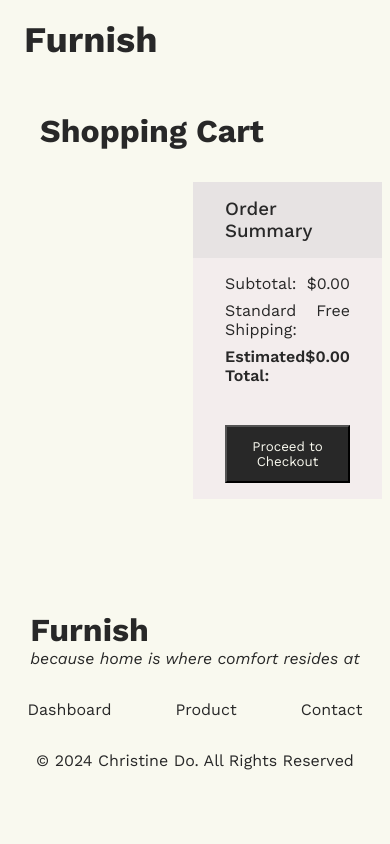
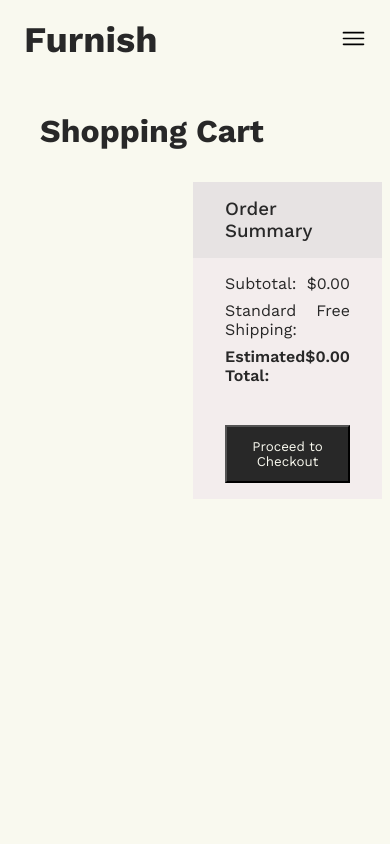
Before and after one commit to thechristinedo/furnish, a React (Vite) app: page /cart in a window 390 px wide. Shown: the top 844 px of the page. Built offline with nearby package versions, Linux system fonts and the light colour scheme; a web font is replaced by a local one.

Commit message:
added barebone responsive navbar

```diff
--- a/src/component/Navbar.tsx
+++ b/src/component/Navbar.tsx
@@ -1,14 +1,59 @@
 import { Link } from "react-router-dom";
 import { useShoppingCart } from "../context/ShoppingCartProvider";
+import { useEffect, useState } from "react";
 
 const Navbar = () => {
+  const [isMenuOpen, setIsMenuOpen] = useState(false);
   const { cartQuantity } = useShoppingCart();
+
+  const handleMenuToggle = function (e: React.MouseEvent<HTMLButtonElement>) {
+    const target = e.target as HTMLElement;
+    const button = target.closest(".navMenuToggle") as HTMLButtonElement;
+    const navMenu = target
+      .closest(".navContainer")
+      ?.querySelector(".navMenu") as HTMLDivElement;
+
+    navMenu.classList.toggle("navMenuDisplay");
+
+    if (!isMenuOpen) {
+      document.body.style.overflow = "hidden"; // Disable scrolling
+    } else {
+      document.body.style.overflow = ""; // Restore scrolling
+    }
+
+    button.innerHTML =
+      isMenuOpen === false
+        ? `<svg
+          xmlns="http://www.w3.org/2000/svg"
+          x="0px"
+          y="0px"
+          width="25"
+          height="25"
+          viewBox="0 0 50 50"
+        >
+          <path d="M 9.15625 6.3125 L 6.3125 9.15625 L 22.15625 25 L 6.21875 40.96875 L 9.03125 43.78125 L 25 27.84375 L 40.9375 43.78125 L 43.78125 40.9375 L 27.84375 25 L 43.6875 9.15625 L 40.84375 6.3125 L 25 22.15625 Z"></path>
+        </svg>`
+        : `<svg
+            xmlns="http://www.w3.org/2000/svg"
+            x="0px"
+            y="0px"
+            width="25"
+            height="25"
+            viewBox="0 0 30 30"
+          >
+            <path d="M 3 7 A 1.0001 1.0001 0 1 0 3 9 L 27 9 A 1.0001 1.0001 0 1 0 27 7 L 3 7 z M 3 14 A 1.0001 1.0001 0 1 0 3 16 L 27 16 A 1.0001 1.0001 0 1 0 27 14 L 3 14 z M 3 21 A 1.0001 1.0001 0 1 0 3 23 L 27 23 A 1.0001 1.0001 0 1 0 27 21 L 3 21 z"></path>
+          </svg>`;
+
+    setIsMenuOpen(!isMenuOpen);
+  };
+
   return (
     <nav>
       <div className="navContainer container">
         <Link to="/" className="navLogo">
           <h1>Furnish</h1>
         </Link>
+
         <ul className="navList">
           <li>
             <Link to="/dashboard" className="navLink">
@@ -40,6 +85,44 @@ const Navbar = () => {
             </Link>
           </li>
         </ul>
+        <button
+          type="button"
+          className="navMenuToggle"
+          onClick={handleMenuToggle}
+        >
+          <svg
+            xmlns="http://www.w3.org/2000/svg"
+            x="0px"
+            y="0px"
+            width="25px"
+            height="25px"
+            viewBox="0 0 30 30"
+          >
+            <path d="M 3 7 A 1.0001 1.0001 0 1 0 3 9 L 27 9 A 1.0001 1.0001 0 1 0 27 7 L 3 7 z M 3 14 A 1.0001 1.0001 0 1 0 3 16 L 27 16 A 1.0001 1.0001 0 1 0 27 14 L 3 14 z M 3 21 A 1.0001 1.0001 0 1 0 3 23 L 27 23 A 1.0001 1.0001 0 1 0 27 21 L 3 21 z"></path>
+          </svg>
+        </button>
+
+        <div className="navMenu">
+          {isMenuOpen && (
+            <ul className="navMenuContainer container">
+              <li>
+                <Link to="/dashboard" className="navMenuLink">
+                  Dashboard
+                </Link>
+              </li>
+              <li>
+                <Link to="/product" className="navMenuLink">
+                  Products
+                </Link>
+              </li>
+              <li className="navCart">
+                <Link to="/cart" className="navMenuLink">
+                  Cart
+                </Link>
+              </li>
+            </ul>
+          )}
+        </div>
       </div>
     </nav>
   );
--- a/src/index.css
+++ b/src/index.css
@@ -35,6 +35,7 @@ nav {
 
 body {
   background-color: rgb(var(--background-color));
+  overflow-x: hidden;
 }
 
 .navContainer {
@@ -49,6 +50,40 @@ body {
 .navList {
   display: flex;
   gap: 2rem;
+}
+
+.navMenuToggle {
+  padding: 0.5rem 1rem;
+  border: none;
+  display: none;
+  cursor: pointer;
+
+  background-color: rgb(var(--background-color));
+}
+
+.navMenu {
+  position: fixed;
+  top: 80px;
+  left: 0;
+  transform: translateX(100%);
+  z-index: 10;
+  padding: 1rem;
+
+  background-color: rgb(var(--background-color));
+  width: 100%;
+  height: calc(100vh - 80px);
+
+  transition: transform 0.5s ease-in-out;
+}
+
+.navMenuDisplay {
+  transform: translateX(0);
+}
+
+.navMenuContainer {
+  display: flex;
+  flex-direction: column;
+  gap: 1rem;
 }
 
 .navLink,
@@ -98,10 +133,10 @@ body {
 .footerContainer {
   background: rgb(var(--background-color));
   display: flex;
-  justify-content: space-evenly;
+  justify-content: space-between;
   align-items: center;
 
-  padding: 7rem 4rem;
+  padding: 5rem 4rem;
 }
 
 .footerLeftContainer {
@@ -282,8 +317,10 @@ body {
 
 /*************************************/
 
-.homeFooterContainer {
+.homeFooterBackgroundContainer {
   min-height: 400px;
+  height: 100%;
+  display: flex;
 
   border-radius: 1.5rem;
   margin: 0 2rem;
@@ -296,26 +333,34 @@ body {
   background-position: center;
   background-size: cover;
   background-repeat: no-repeat;
-  /* backdrop-filter: blur(10px); */
 
-  position: relative;
+  padding-top: 3rem;
+  padding-bottom: 3rem;
+}
+
+.homeFooterContainer {
+  display: flex;
+  flex-direction: column;
+  align-items: end;
+  justify-content: space-between;
 }
 
 .homeFooterText {
+  display: flex;
+  flex-direction: column;
+  align-items: end;
+
   text-align: right;
-  padding: 3rem;
 }
 
 .homeFooterText h2 {
+  width: fit-content;
   font-size: 5rem;
   color: rgb(var(--accent-color));
 }
 
 .homeFooterText p {
-  width: 50%;
-  margin-left: auto;
-  display: flex;
-  justify-content: end;
+  width: 75%;
 
   color: rgb(var(--background-color));
   font-size: 1.25rem;
@@ -325,14 +370,10 @@ body {
   font-size: 1.5rem;
   border-radius: 2rem;
   background: rgba(var(--accent-color), 0.5);
-  /* backdrop-filter: blur(20px); */
   color: rgb(var(--background-color));
   border: none;
   padding: 0.75rem 1.5rem;
   cursor: pointer;
-  position: absolute;
-  right: 3rem;
-  bottom: 3rem;
 }
 
 .homeFooter button:hover {
@@ -503,6 +544,10 @@ body {
 
 /******************************************************************/
 
+.cartPageContainer {
+  min-height: calc(100vh - 80px);
+}
+
 .cartPageTextContainer {
   padding: 2rem;
 }
@@ -670,16 +715,20 @@ body {
   .container {
     max-width: 768px;
   }
+
+  .navList {
+    display: none;
+  }
+
+  .navMenuToggle {
+    display: block;
+  }
 }
 
 /* md */
 @media (max-width: 768px) {
   .container {
     max-width: 640px;
-  }
-
-  .navList {
-    display: none;
   }
 }
 
--- a/src/pages/HomePage.tsx
+++ b/src/pages/HomePage.tsx
@@ -30,7 +30,7 @@ const HomePage = () => {
       </section>
 
       <section className="homeAbout">
-        <div className="aboutTextContainer">
+        <div className="aboutTextContainer container">
           <div className="aboutTitle">
             <h3>About Us</h3>
             <h2>Our Views</h2>
@@ -46,7 +46,7 @@ const HomePage = () => {
       </section>
 
       <section className="homeProducts">
-        <div className="homeProductsText">
+        <div className="homeProductsText container">
           <h2>Some of our delicately crafted works</h2>
         </div>
         <div className="homeProductsContainer">
@@ -57,18 +57,23 @@ const HomePage = () => {
       </section>
 
       <section className="homeFooter">
-        <div className="homeFooterContainer">
+        <div className="homeFooterBackgroundContainer">
+          <div className="homeFooterContainer container">
+
             <div className="homeFooterText">
               <h2>Discover What You Need</h2>
               <p>
-              We help our customers bring their inspirations into reality. With
-              24/7 customer support and a dedicated support team, we will gladly
-              provide you with the help you need.
+                We help our customers bring their inspirations into reality.
+                With 24/7 customer support and a dedicated support team, we will
+                gladly provide you with the help you need.
               </p>
             </div>
-          <button>
+
+            <button type="button">
               <Link to="/dashboard">Learn More</Link>
             </button>
+
+          </div>
         </div>
       </section>
 
```
Lines whose indentation alone changed are shown as unchanged.
